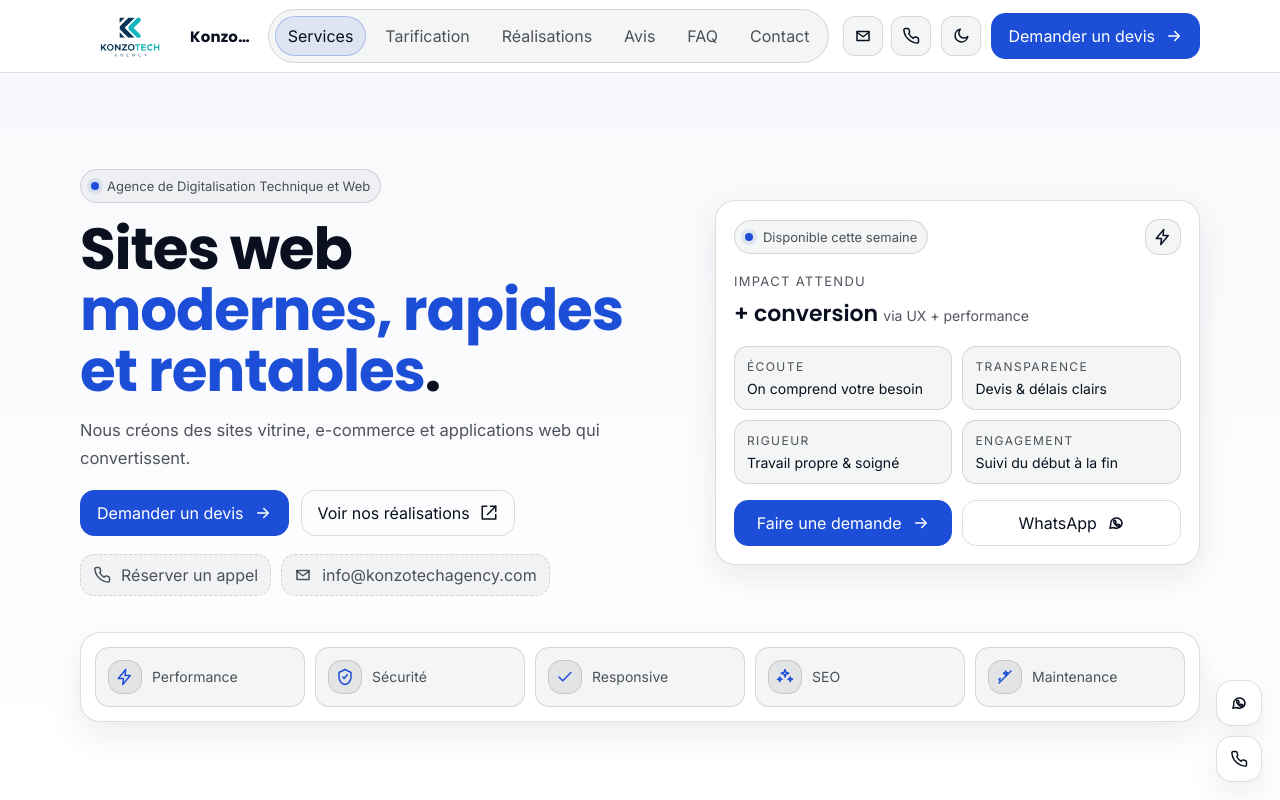
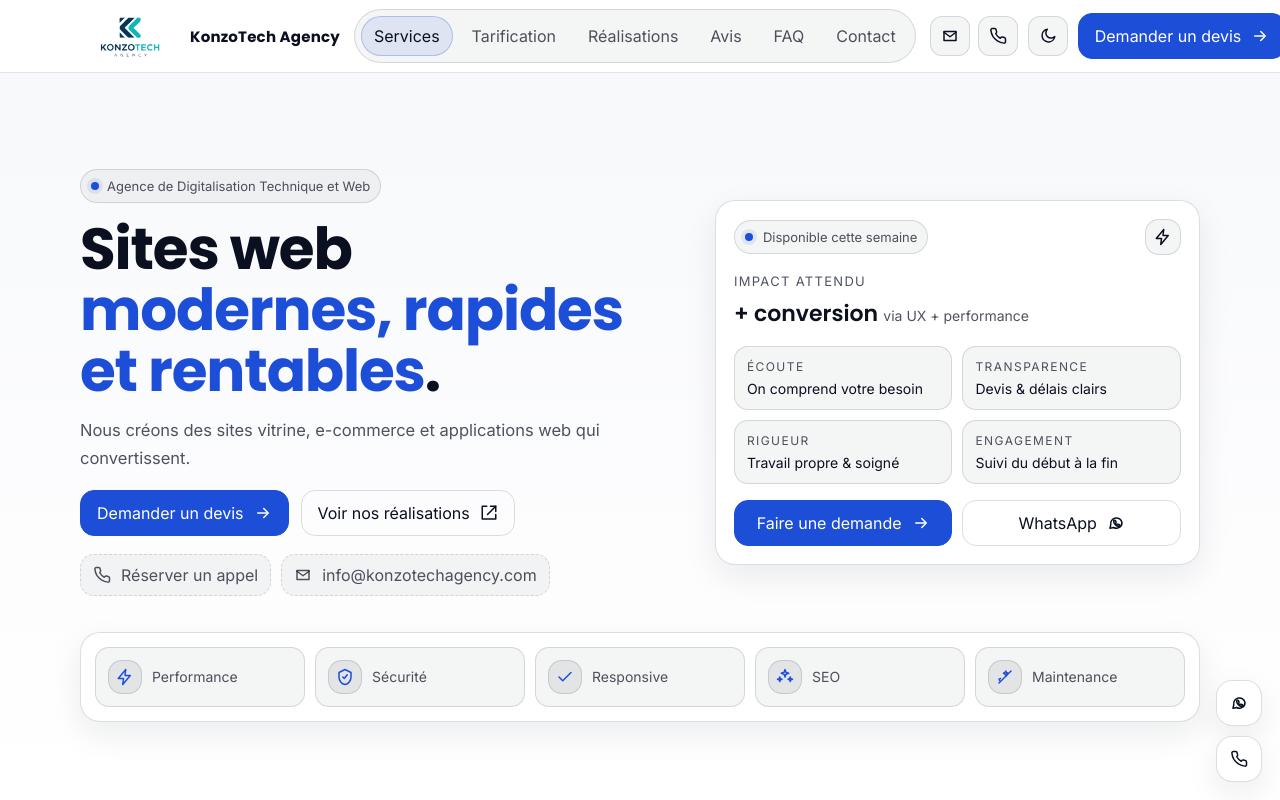
Before and after one commit to Konzopro7/AGENCY, a React (Vite) app: page / in a window 1280 px wide. Shown: the top 800 px of the page. Built offline with nearby package versions, Linux system fonts and the light colour scheme.

Commit message:
fix: show full brand name in header without truncation

```diff
--- a/src/styles/global.css
+++ b/src/styles/global.css
@@ -300,6 +300,7 @@
   align-items: center;
   gap: 10px;
   min-width: 0;
+  flex: 0 0 auto;
 }
 
 .logo-mark {
@@ -341,8 +342,8 @@
   letter-spacing: 0.2px;
   font-size: 15px;
   white-space: nowrap;
-  overflow: hidden;
-  text-overflow: ellipsis;
+  overflow: visible;
+  text-overflow: clip;
 }
 
 .nav {
```
